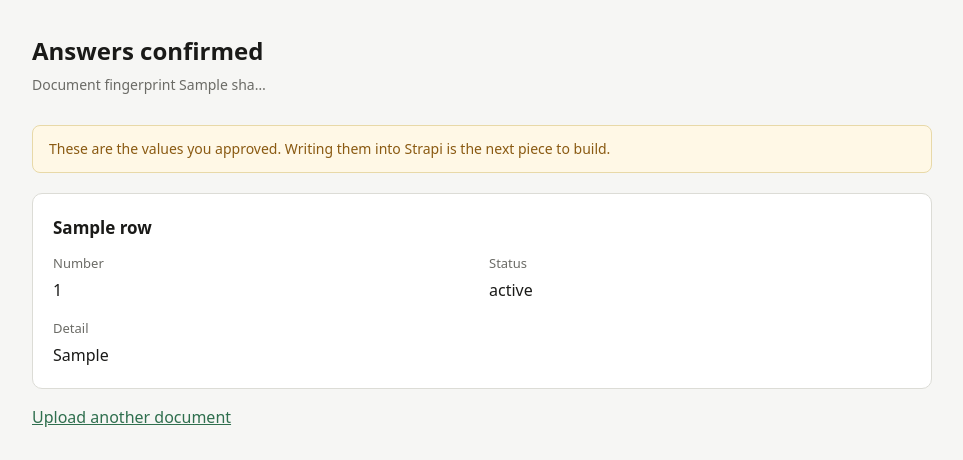
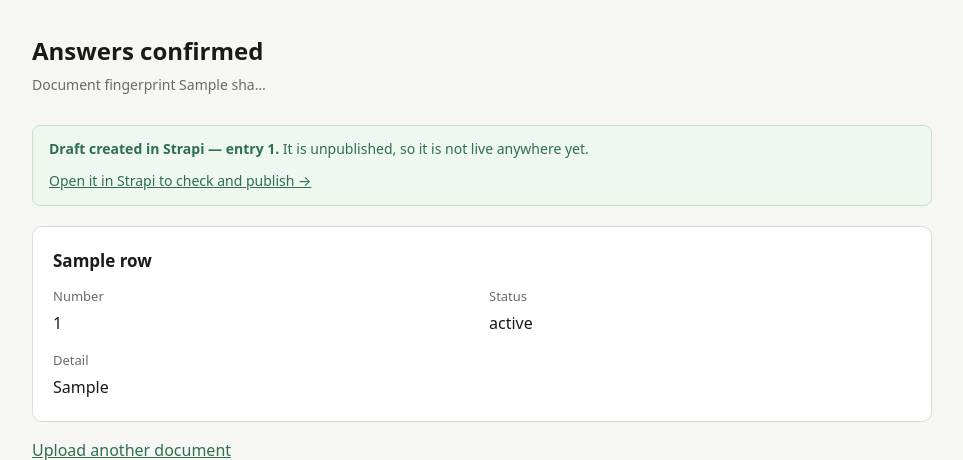
Before and after one commit to srivastava-jyoti/rti-extractor, a FastAPI app: template src/rti_extractor/web/templates/done.html in a window 1280 px wide. Shown: the top 460 px of the page, without its empty margins (158-1121 px from the left). Run offline with FastAPI, Linux system fonts and the light colour scheme; the template is opened without the code that fills it: most values are stand-ins (such as "Sample title", 1, 10 or a date in 2020); parts of the project's set-up code (start-up, migrations or seed data) failed here and were passed over.

Commit message:
feat: link straight to the created draft in Strapi admin (#5)

```diff
--- a/src/rti_extractor/web/app.py
+++ b/src/rti_extractor/web/app.py
@@ -11,7 +11,7 @@ from ..extract.client import extract_from_images, extract_from_text
 from ..extract.schema import DataStatus
 from ..logging import log, setup_logging
 from ..pdf.reader import TextLayer, inspect, render_pages
-from ..strapi.client import build_component, create_budget_rti_draft
+from ..strapi.client import build_component, create_budget_rti_draft, strapi_entry_url
 
 BASE_DIR = Path(__file__).parent
 WORK_DIR = Path("data/work")
@@ -89,8 +89,15 @@ async def submit(request: Request) -> HTMLResponse:
     entry_id = create_budget_rti_draft(fields)
     log.info("submitted", sha256=sha[:16], entry_id=entry_id)
 
+    settings = get_settings()
     return templates.TemplateResponse(
         request,
         "done.html",
-        {"rows": rows, "sha": sha, "entry_id": entry_id, "dry_run": get_settings().dry_run},
+        {
+            "rows": rows,
+            "sha": sha,
+            "entry_id": entry_id,
+            "dry_run": settings.dry_run,
+            "entry_url": strapi_entry_url(entry_id) if entry_id else None,
+        },
     )
--- a/src/rti_extractor/web/templates/done.html
+++ b/src/rti_extractor/web/templates/done.html
@@ -4,9 +4,26 @@
   <h1>Answers confirmed</h1>
   <p class="sub">Document fingerprint {{ sha[:16] }}&hellip;</p>
 
-  <div class="banner">
-    These are the values you approved. Writing them into Strapi is the next piece to build.
-  </div>
+  {% if dry_run %}
+    <div class="banner">
+      <strong>Practice mode.</strong> Nothing was written to Strapi. Set
+      <code>DRY_RUN=false</code> to create real drafts.
+    </div>
+  {% elif entry_url %}
+    <div class="banner" style="background:#eef7f0;border-color:#c6e2cd;color:var(--accent)">
+      <strong>Draft created in Strapi &mdash; entry {{ entry_id }}.</strong>
+      It is unpublished, so it is not live anywhere yet.
+      <p style="margin:10px 0 0">
+        <a href="{{ entry_url }}" target="_blank" rel="noopener">
+          Open it in Strapi to check and publish &rarr;
+        </a>
+      </p>
+    </div>
+  {% else %}
+    <div class="banner">
+      Saved, but no entry id came back from Strapi. Check the server log.
+    </div>
+  {% endif %}
 
   {% for row in rows %}
     <div class="card">
```
Also changed, not shown: src/rti_extractor/strapi/client.py (+7 -0 lines).
